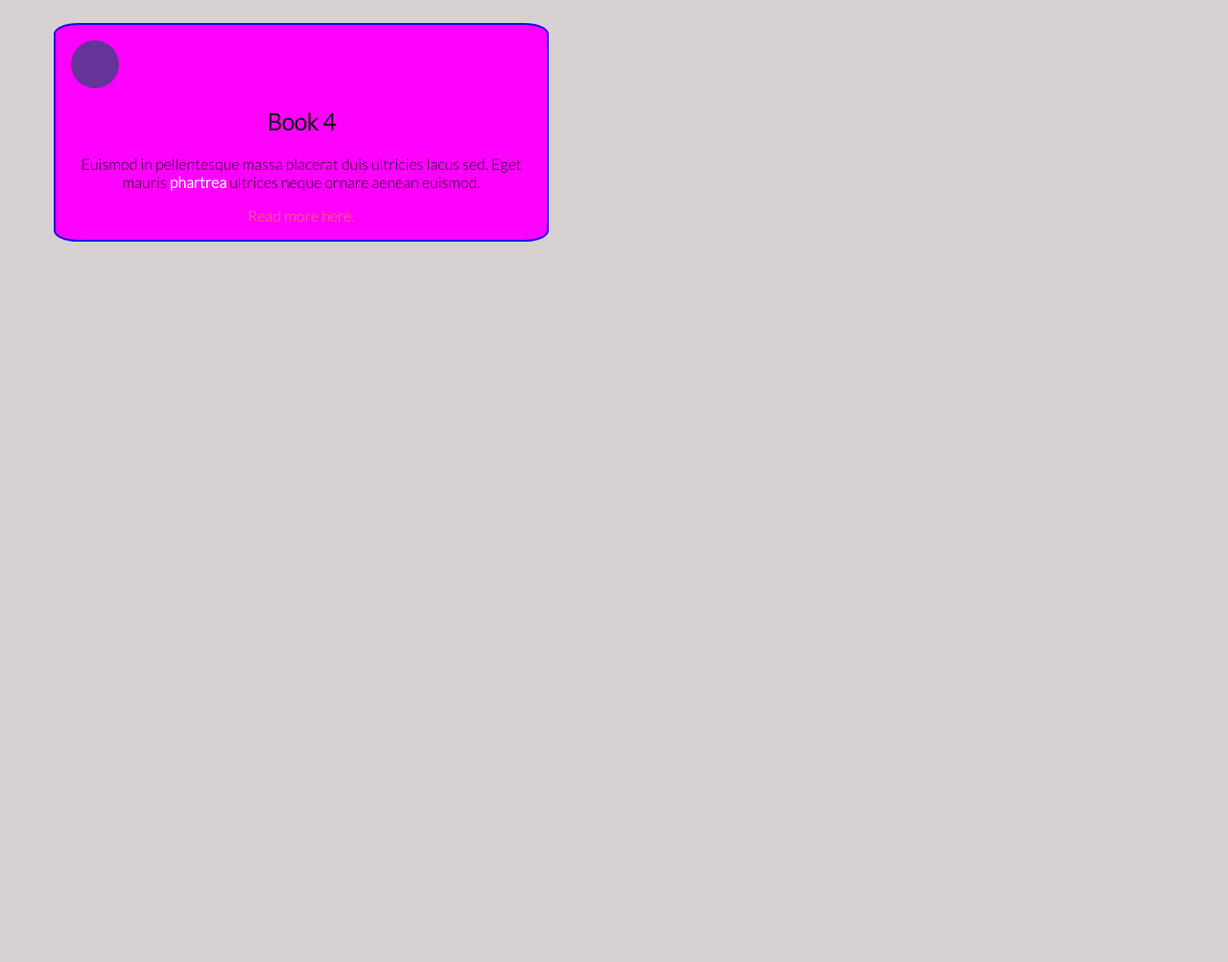
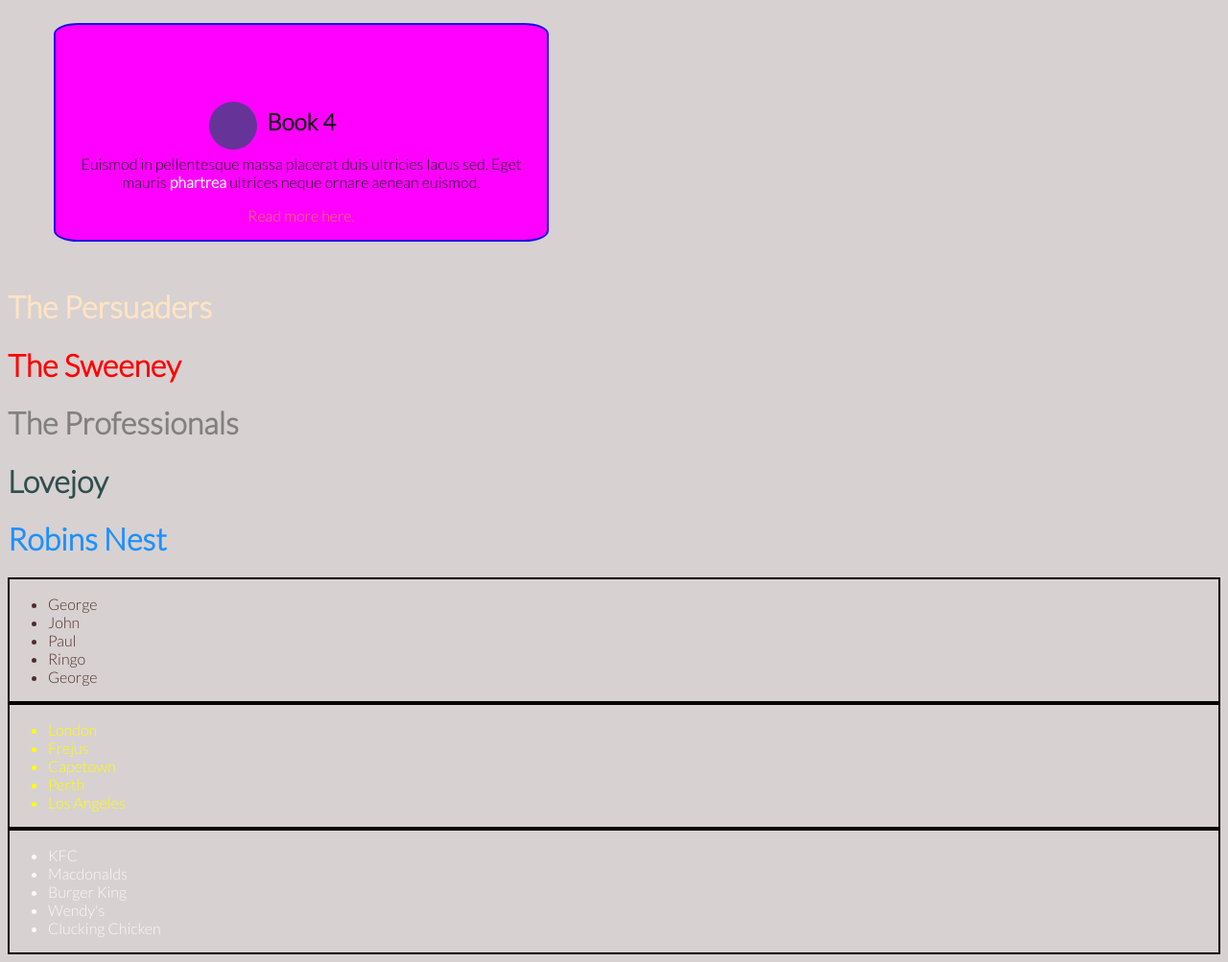
Before and after one commit to James-Bedford/css-drill, a plain HTML site: page index.html in a window 1280 px wide. Shown: the part 870-1873 px from the top of the page at 96% size. Before the commit the page ends 1170 px from the top, so only its background shows below. Drawn offline with Linux system fonts and the light colour scheme.

Commit message:
260121-Complete

```diff
--- a/index.html
+++ b/index.html
@@ -65,5 +65,39 @@
       <!-- end box4 -->
     </div>
     <!-- end container -->
+
+    <!--Styling Specifications-->
+    <h1 class="original" id="rank3">The Persuaders</h1>
+    <h1 class="original" id="rank1">The Sweeney</h1>
+    <h1 class="original" id="rank2">The Professionals</h1>
+    <h1 class="additional" id="rank4">Lovejoy</h1>
+    <h1 class="additional" id="rank5">Robins Nest</h1>
+    <div class="squ">
+      <ul>
+        <li>George</li>
+        <li>John</li>
+        <li>Paul</li>
+        <li>Ringo</li>
+        <li>George</li>
+      </ul>
+    </div>
+    <div class="squ">
+      <ul class="star">
+        <li>London</li>
+        <li>Frejus</li>
+        <li>Capetown</li>
+        <li>Perth</li>
+        <li>Los Angeles</li>
+      </ul>
+    </div>
+    <div class="squ">
+      <ul class="star" id="wars">
+        <li>KFC</li>
+        <li>Macdonalds</li>
+        <li>Burger King</li>
+        <li>Wendy's</li>
+        <li>Clucking Chicken</li>
+      </ul>
+    </div>
   </body>
 </html>
--- a/styles.css
+++ b/styles.css
@@ -53,4 +53,47 @@ span {
   height: 50px;
   border-radius: 50px;
   background-color: rebeccapurple;
+  bottom: -4rem;
+  left: 9rem;
+  position: relative;
 }
+h1 {
+  color: #ff6600;
+}
+.original {
+  color: #b3ff00;
+  /*font-size: 1.5rem; */
+}
+
+.additional {
+  color: #ff0066;
+  /*font-size: 1.5rem; */
+}
+#rank1 {
+  color: red;
+}
+#rank2 {
+  color: gray;
+}
+#rank3 {
+  color: bisque;
+}
+#rank4 {
+  color: darkslategrey;
+}
+#rank5 {
+  color: dodgerblue;
+}
+ul {
+  color: rgb(80, 45, 45);
+}
+.star {
+  color: yellow;
+}
+#wars {
+  color: ghostwhite;
+}
+.squ {
+  color: black;
+  border: 2px solid black;
+}
```
